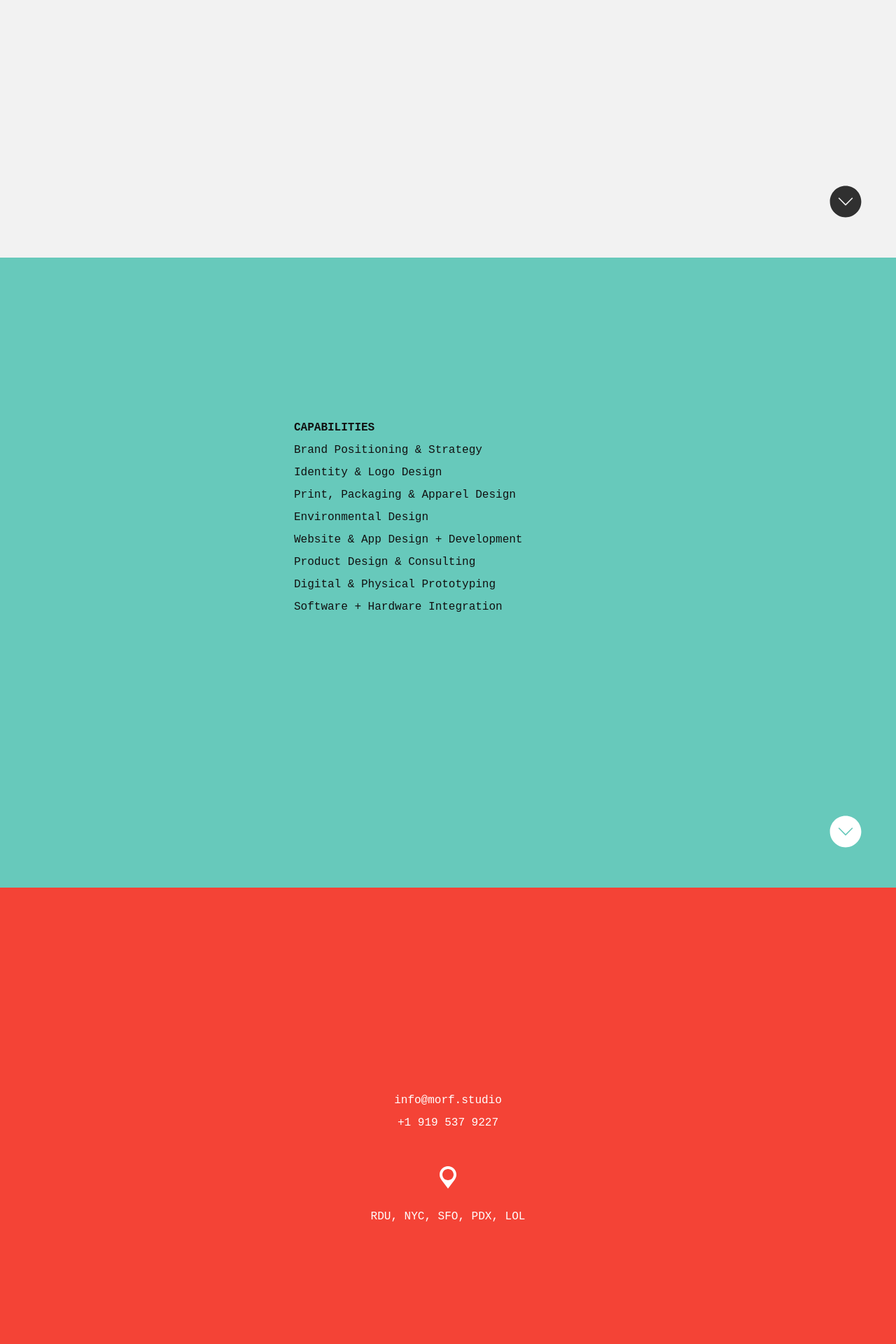
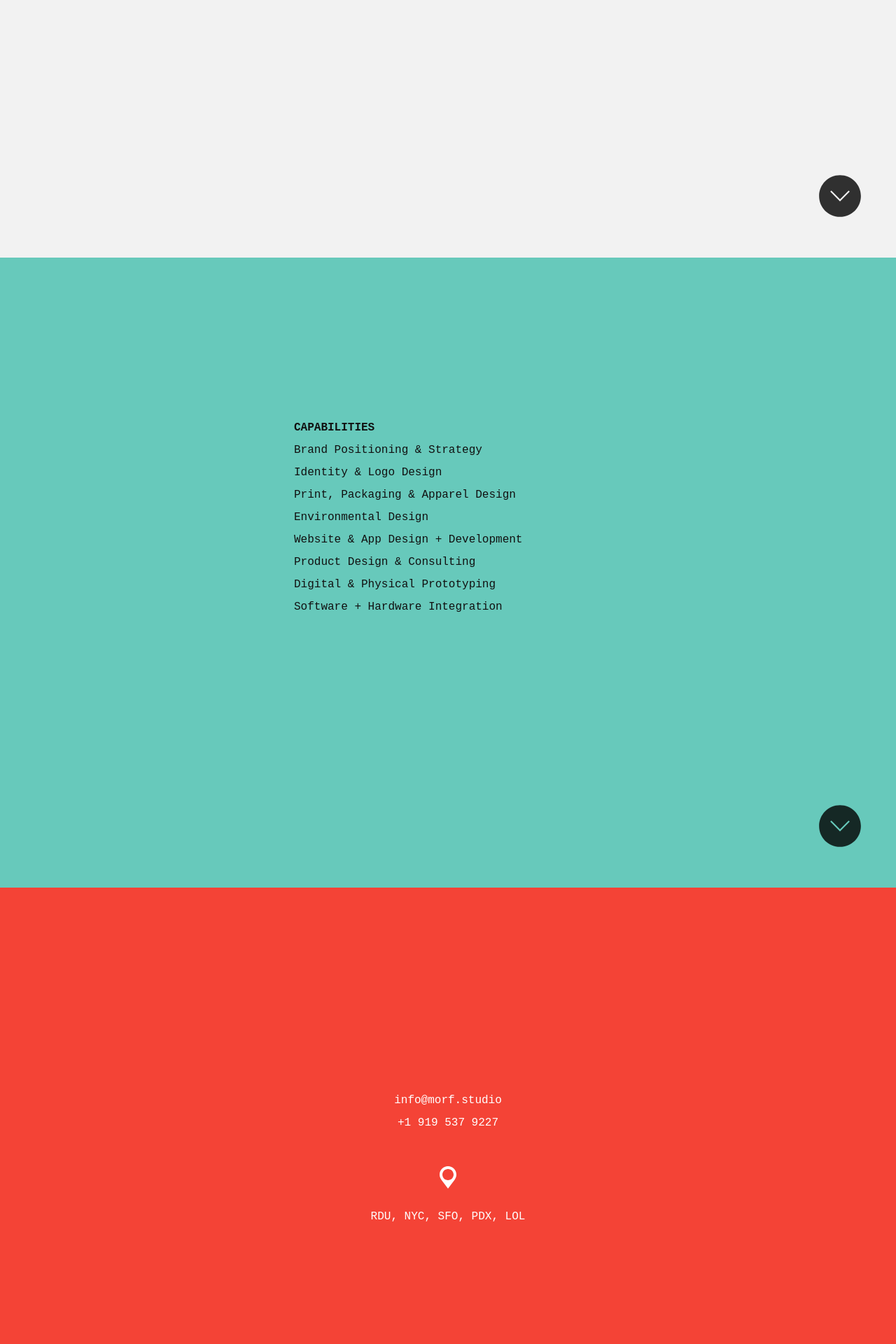
Before and after one commit to morfdesign/morfdesign.github.io, a Jekyll site: the page built from index.html, in a window 1280 px wide. Shown: the part 532-2452 px from the top of the page at 70% size. Built offline with Jekyll 4.4.1, drawn with Linux system fonts in a browser that asks for light colours.

Commit message:
bigger buttons

```diff
--- a/_sass/_btns.scss
+++ b/_sass/_btns.scss
@@ -20,8 +20,8 @@
   padding:1rem;
 }
 .icon-big {
-  width: 3rem;
-  height: 3rem;
+  width: 4rem;
+  height: 4rem;
 }
 
 .fill-black { fill: black;}
--- a/index.html
+++ b/index.html
@@ -29,7 +29,7 @@ layout: home
       </dl>
     </div>
     <div class="pos-abs chevron-btn">
-      <a href="#contact" class="">
+      <a href="#contact" class="b80">
           <svg class="icon icon-big"> <use xlink:href="#chevron-cut"></use> </svg>
       </a>
     </div>
```
